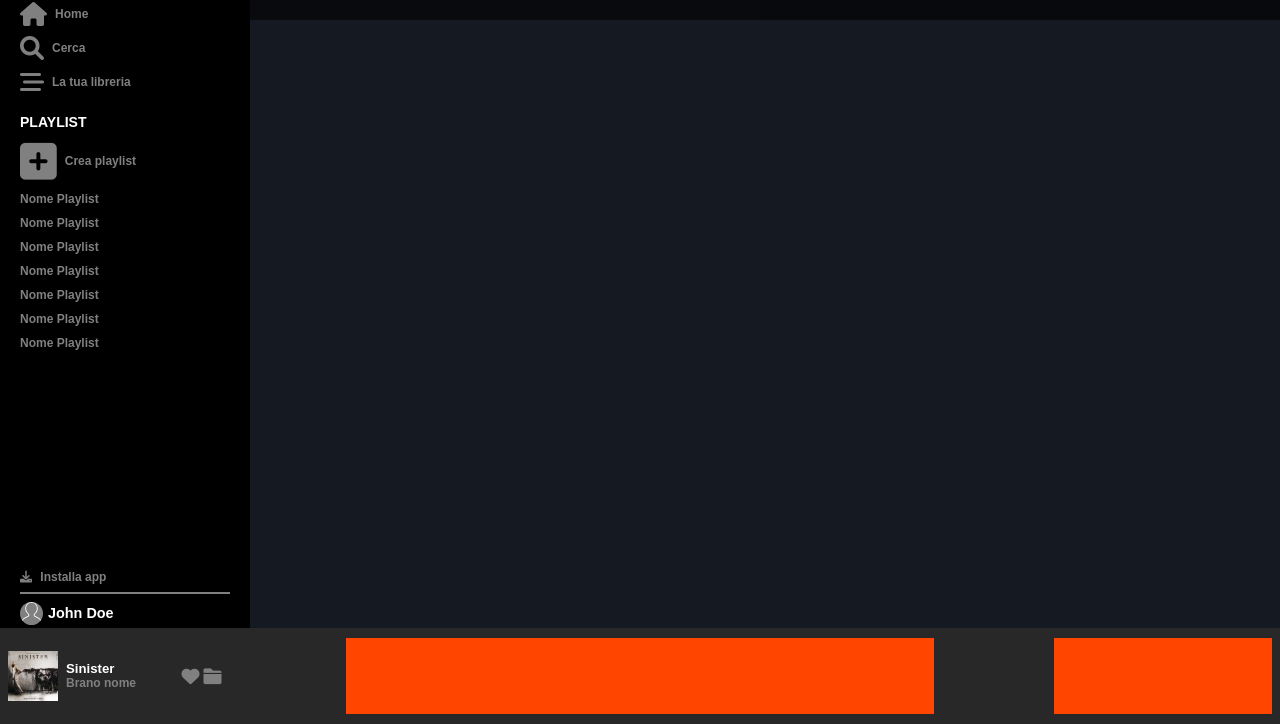
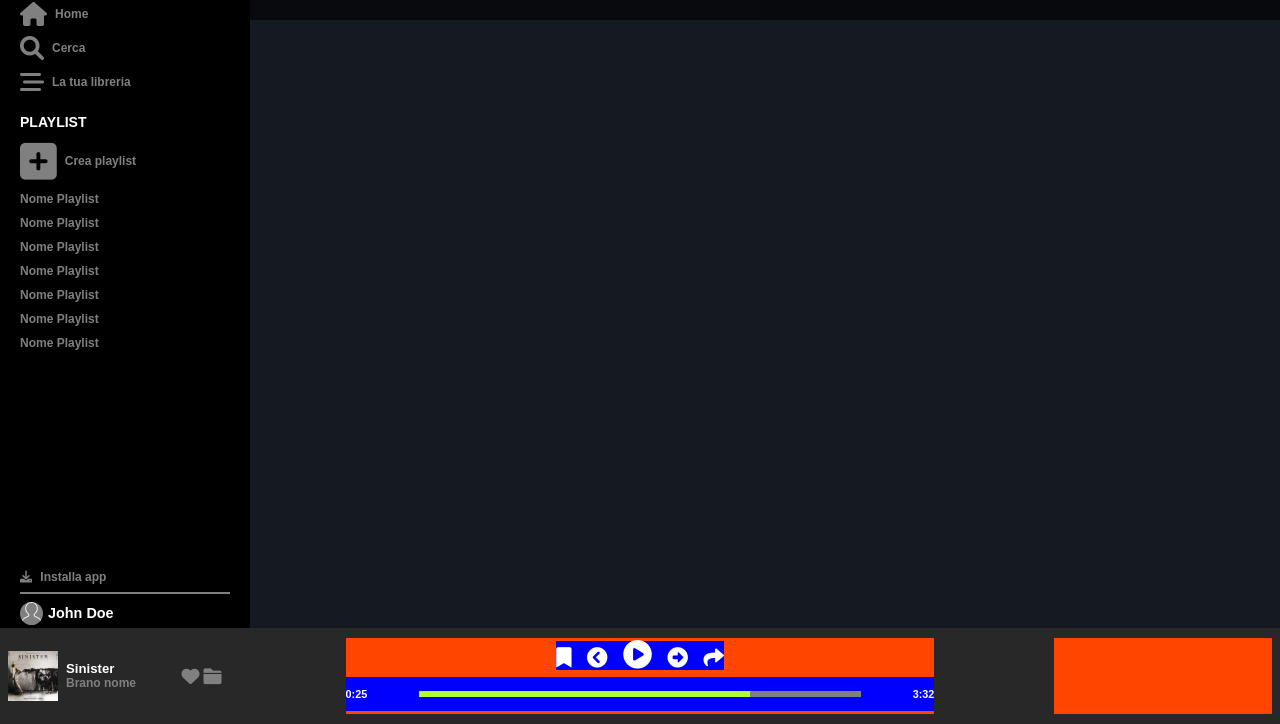
Before and after one commit to ar2099/html-css-spotifyweb, a plain HTML site: page index.html in a window 1280 px wide. Shown: the part 76-800 px from the top of the page. Drawn offline with Linux system fonts and the light colour scheme.

Commit message:
003.2 barra inferiore

```diff
--- a/common.css
+++ b/common.css
@@ -209,6 +209,13 @@ html {
   height: 80%;
   width: 46%;
   background-color: orangered;
+  display: flex;
+  align-items: center;
+  flex-direction: column;
+  justify-content: space-around;
+
+
+
 }
 
 .blocco3-barra-inferiore {
@@ -252,3 +259,52 @@ html {
 .b1-ba-in-container.secondo i {
   margin-right: 4px;
 }
+
+
+.bl2-ba-in-sopra {
+
+  background-color: blue;
+  font-size: 1.7em;
+  color: white;
+
+}
+
+.bl2-ba-in-sopra i {
+  margin-right: 10px;
+
+}
+
+#last-bi {
+  margin-right: 0px;
+}
+
+#play-bi {
+font-size: 1.4em;
+}
+
+.bl2-ba-in-sotto {
+  width: 100%;
+  height: 45%;
+  background-color: blue;
+  display: flex;
+  align-items: center;
+  justify-content: space-between;
+}
+
+.tempo-canzone {
+  font-size: 0.9em;
+  color: white;
+
+}
+
+#durata-canzone {
+  width: 75%;
+  height: 6px;
+  background-color: gray;
+}
+
+#minuto-canzone {
+  height: 100%;
+  width: 75%;
+  background-color: greenyellow;
+}
--- a/index.html
+++ b/index.html
@@ -148,7 +148,22 @@
                     <i class="fa-solid fa-folder"></i>
                 </div>
             </div>
-            <div class="blocco2-barra-inferiore"></div>
+            <div class="blocco2-barra-inferiore">
+                <div class="bl2-ba-in-sopra">
+                    <i class="fa-solid fa-bookmark"></i>
+                    <i class="fa-solid fa-circle-chevron-left"></i>
+                    <i class="fa-solid fa-circle-play" id="play-bi"></i>
+                    <i class="fa-solid fa-circle-right"></i>
+                    <i class="fa-solid fa-share" id="last-bi"></i>
+                </div>
+                <div class="bl2-ba-in-sotto">
+                    <span class="tempo-canzone">0:25</span>
+                    <div id="durata-canzone"><div id="minuto-canzone">
+
+                    </div></div>
+                    <span class="tempo-canzone">3:32</span>
+                </div>
+            </div>
             <div class="blocco3-barra-inferiore"></div>
         </div>
 
```
